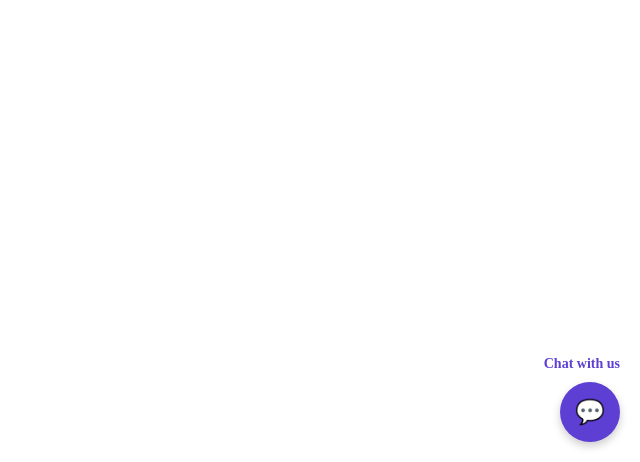
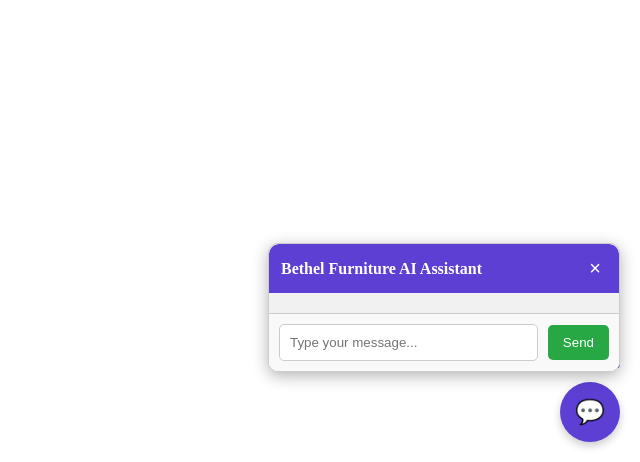
Before and after one commit to 2024orfa/bethel-furniture, a Flask app: page / in a window 1280 px wide. Shown: the part 338-800 px from the top of the page, without its empty margins (640-1280 px from the left). Run offline with Flask 3, Linux system fonts and the light colour scheme.

Commit message:
fixing display 7

```diff
--- a/templates/index.html
+++ b/templates/index.html
@@ -38,18 +38,20 @@
         /* Chat Window */
         #chat-window {
             position: fixed;
-            bottom: 90px;
+            bottom: 90px; /* Ensure the chat window starts from a safe distance above the chat button */
             right: 20px;
             width: 350px;
-            max-height: 500px;
+            max-height: calc(100vh - 150px); /* Prevent overflow by limiting height */
             background-color: white;
             border: 1px solid #ccc;
             border-radius: 10px;
             display: none; /* Hidden by default */
-            box-shadow: 0 4px 16px rgba(0, 0, 0, 0.3);
+            box-shadow: 0 4px 16px rgba(0,0,0,0.3);
             z-index: 1000;
             flex-direction: column;
             overflow: hidden;
+            display: flex;
+            flex-direction: column;
         }
 
         /* Chat Header */
@@ -62,6 +64,8 @@
             align-items: center;
             font-size: 16px;
             font-weight: bold;
+            border-top-left-radius: 10px;
+            border-top-right-radius: 10px;
         }
 
         /* Close Button */
@@ -79,9 +83,6 @@
             padding: 10px;
             overflow-y: auto;
             background-color: #f1f1f1;
-            display: flex;
-            flex-direction: column;
-            gap: 10px;
         }
 
         /* Chat Footer */
```
